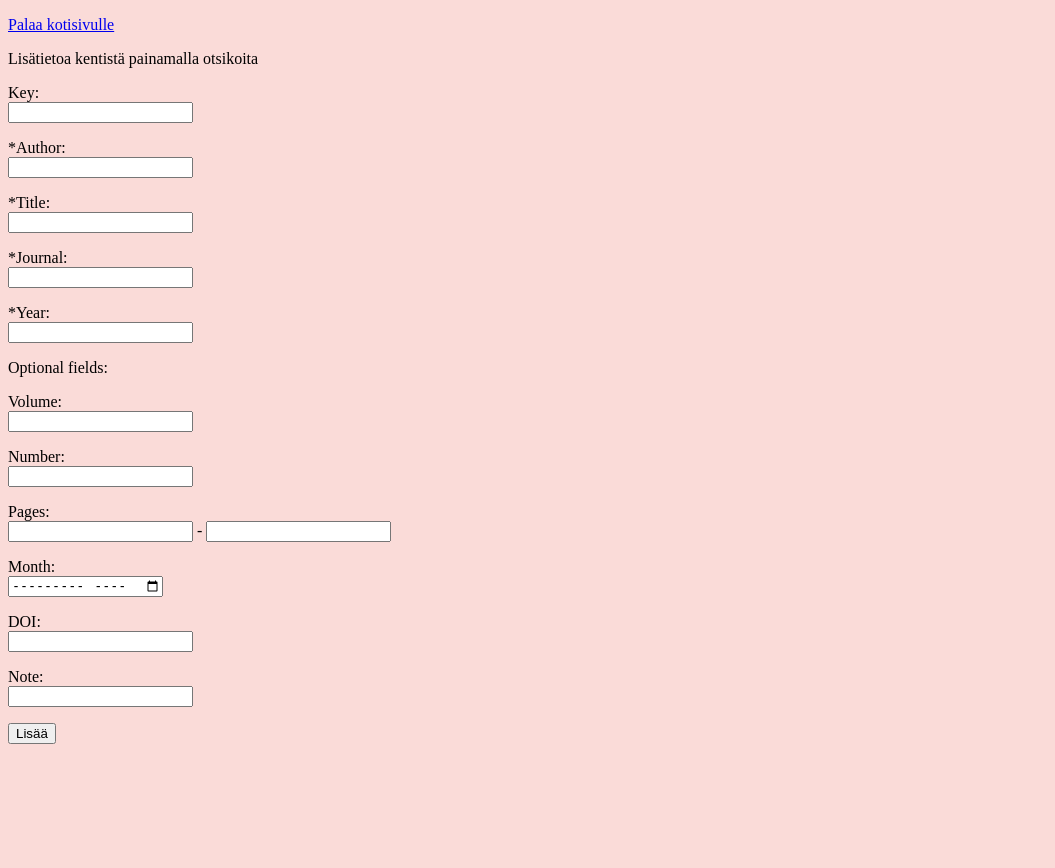
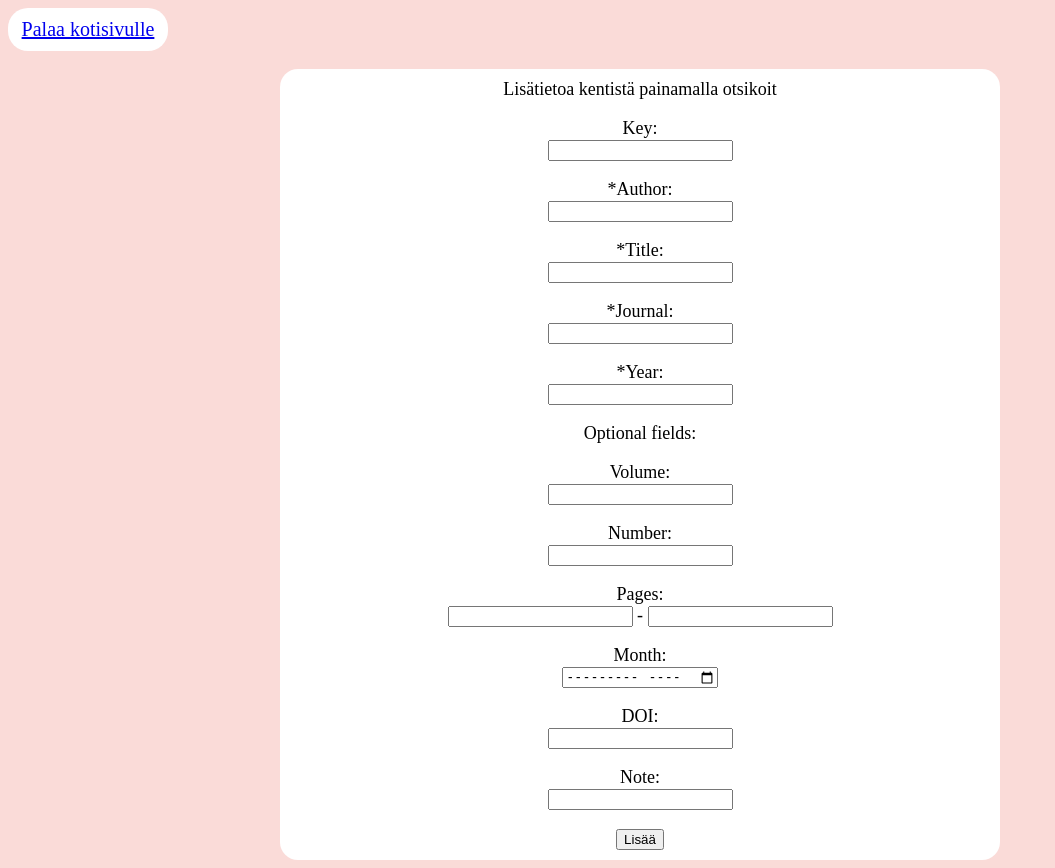
Before and after one commit to saarapasonen/pingviinit, a Flask app: template src/templates/article.html in a window 1280 px wide. Shown: the whole page, without its empty margins (0-1055 px from the left). Before the commit the page ends 744 px from the top, so only its background shows below. Run offline with Flask 3, Linux system fonts and the light colour scheme; the template is opened without the code that fills it, so the values that code supplies are empty.

Commit message:
cosmetic changes to the citation form pages

```diff
--- a/src/templates/article.html
+++ b/src/templates/article.html
@@ -5,28 +5,31 @@ Luo artikkeli
 {% endblock %}
 
 {% block body %}
-<p>
+<div style="background-color: white; padding: 10px; border-radius: 1em; width: 140px; text-align: center; font-size: 20px;">
   <a href="/">Palaa kotisivulle</a>
-</p>
+</div>
 
 <style>
   summary {
   list-style-type: '';
 }
 </style>
-<p>Lisätietoa kentistä painamalla otsikoita</p>
 
 {% with messages = get_flashed_messages() %}
 {% if messages %}
+<div style="background-color: white;">
   <ul>
     {% for message in messages %}
       <li style="color: black;">{{ message }}</li>
     {% endfor %}
   </ul>
+</div>
 {% endif %}
 {% endwith %}
 
-
+<br>
+<div style="background-color: white; padding: 10px; border-radius: 1em; width: 700px; margin: auto; text-align: center; font-size: 18px;">
+  Lisätietoa kentistä painamalla otsikoit
 <form action="/luo-viite2" id="content" method="post">
 <p>
 <details>
@@ -112,5 +115,5 @@ Optional fields:
 <input type="hidden" name="type" value="article">
 <input type="submit" value="Lisää">
 </form>
-
+</div>
 {% endblock %}
```
Also changed, not shown: src/templates/book.html (+8 -5 lines), src/templates/inproceedings.html (+8 -5 lines).
